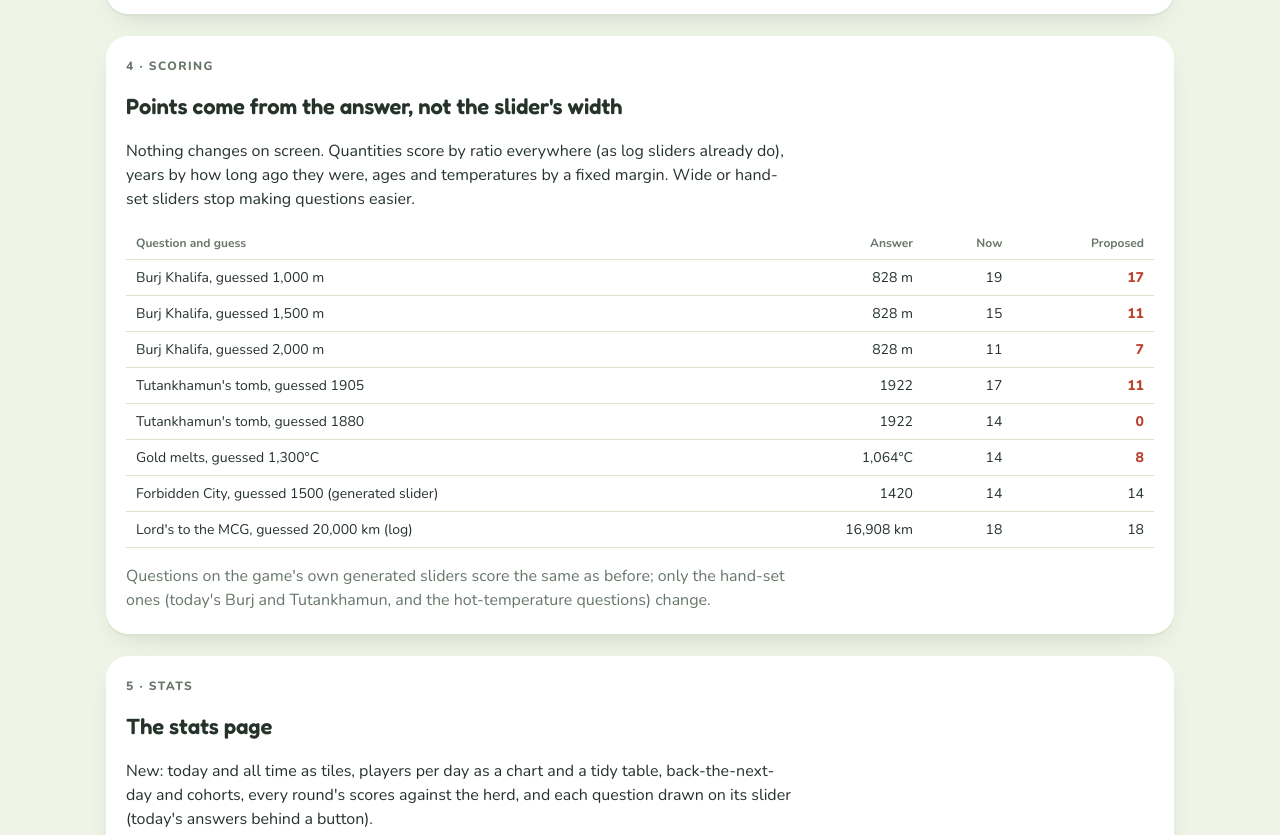
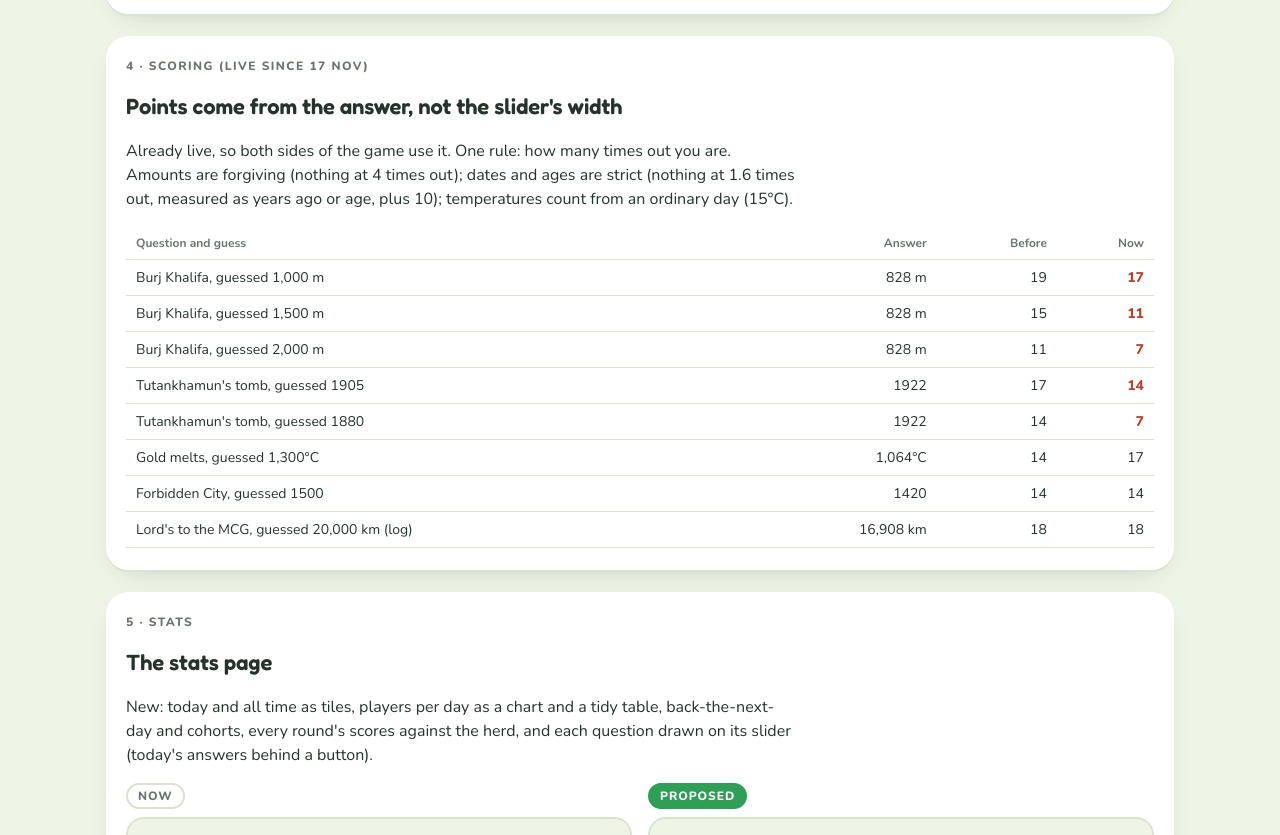
Before and after one commit to drappo13/oxguess, a plain HTML site: page site/staging/compare/index.html in a window 1280 px wide. Shown: the part 3176-4011 px from the top of the page. Drawn offline with nearby package versions, Linux system fonts and the light colour scheme.

Commit message:
Staging compare: scoring table shows the live rule
Co-Authored-By: Claude Opus 5.5 <noreply@anthropic.com>

```diff
--- a/site/staging/compare/index.html
+++ b/site/staging/compare/index.html
@@ -92,23 +92,22 @@ https://oxguess.com/</pre><p class="small muted">The button reads "Share my scor
   </section>
 
   <section class="card">
-    <span class="eyebrow">4 · Scoring</span>
+    <span class="eyebrow">4 · Scoring (live since 17 Nov)</span>
     <h2>Points come from the answer, not the slider's width</h2>
-    <p>Nothing changes on screen. Quantities score by ratio everywhere (as log sliders already do), years by how long ago they were, ages and temperatures by a fixed margin. Wide or hand-set sliders stop making questions easier.</p>
+    <p>Already live, so both sides of the game use it. One rule: how many times out you are. Amounts are forgiving (nothing at 4 times out); dates and ages are strict (nothing at 1.6 times out, measured as years ago or age, plus 10); temperatures count from an ordinary day (15°C).</p>
     <div class="scroll"><table class="sc">
-      <thead><tr><th>Question and guess</th><th>Answer</th><th>Now</th><th>Proposed</th></tr></thead>
+      <thead><tr><th>Question and guess</th><th>Answer</th><th>Before</th><th>Now</th></tr></thead>
       <tbody>
         <tr><td>Burj Khalifa, guessed 1,000 m</td><td>828 m</td><td>19</td><td class="down">17</td></tr>
         <tr><td>Burj Khalifa, guessed 1,500 m</td><td>828 m</td><td>15</td><td class="down">11</td></tr>
         <tr><td>Burj Khalifa, guessed 2,000 m</td><td>828 m</td><td>11</td><td class="down">7</td></tr>
-        <tr><td>Tutankhamun's tomb, guessed 1905</td><td>1922</td><td>17</td><td class="down">11</td></tr>
-        <tr><td>Tutankhamun's tomb, guessed 1880</td><td>1922</td><td>14</td><td class="down">0</td></tr>
-        <tr><td>Gold melts, guessed 1,300°C</td><td>1,064°C</td><td>14</td><td class="down">8</td></tr>
-        <tr><td>Forbidden City, guessed 1500 (generated slider)</td><td>1420</td><td>14</td><td>14</td></tr>
+        <tr><td>Tutankhamun's tomb, guessed 1905</td><td>1922</td><td>17</td><td class="down">14</td></tr>
+        <tr><td>Tutankhamun's tomb, guessed 1880</td><td>1922</td><td>14</td><td class="down">7</td></tr>
+        <tr><td>Gold melts, guessed 1,300°C</td><td>1,064°C</td><td>14</td><td>17</td></tr>
+        <tr><td>Forbidden City, guessed 1500</td><td>1420</td><td>14</td><td>14</td></tr>
         <tr><td>Lord's to the MCG, guessed 20,000 km (log)</td><td>16,908 km</td><td>18</td><td>18</td></tr>
       </tbody>
     </table></div>
-    <p class="small muted">Questions on the game's own generated sliders score the same as before; only the hand-set ones (today's Burj and Tutankhamun, and the hot-temperature questions) change.</p>
   </section>
 
   <section class="card">
```
